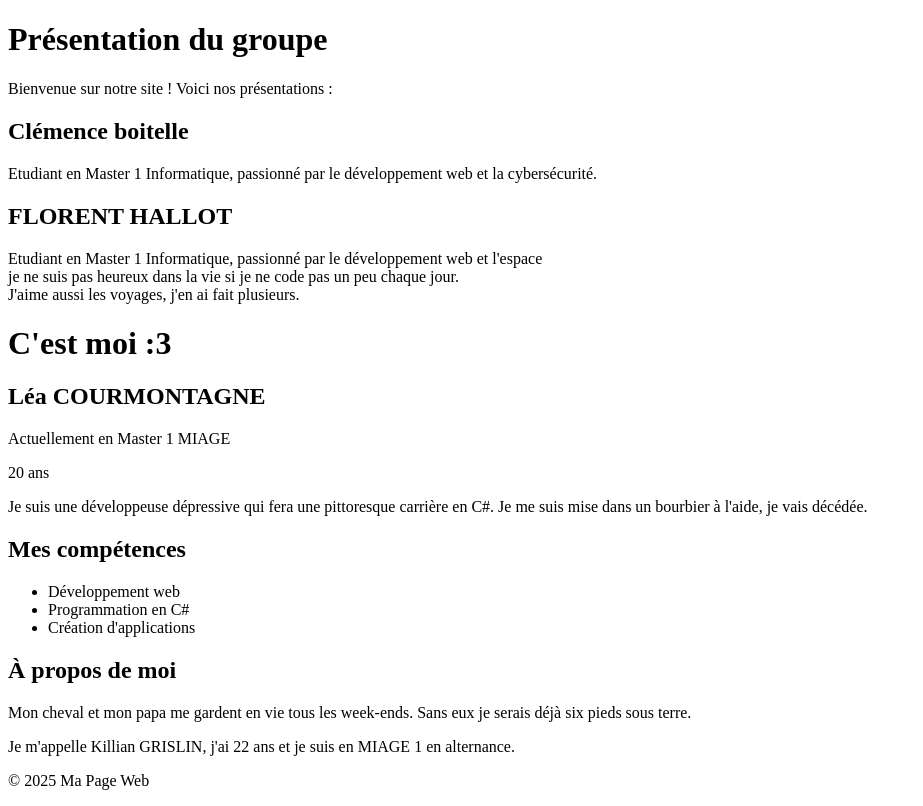
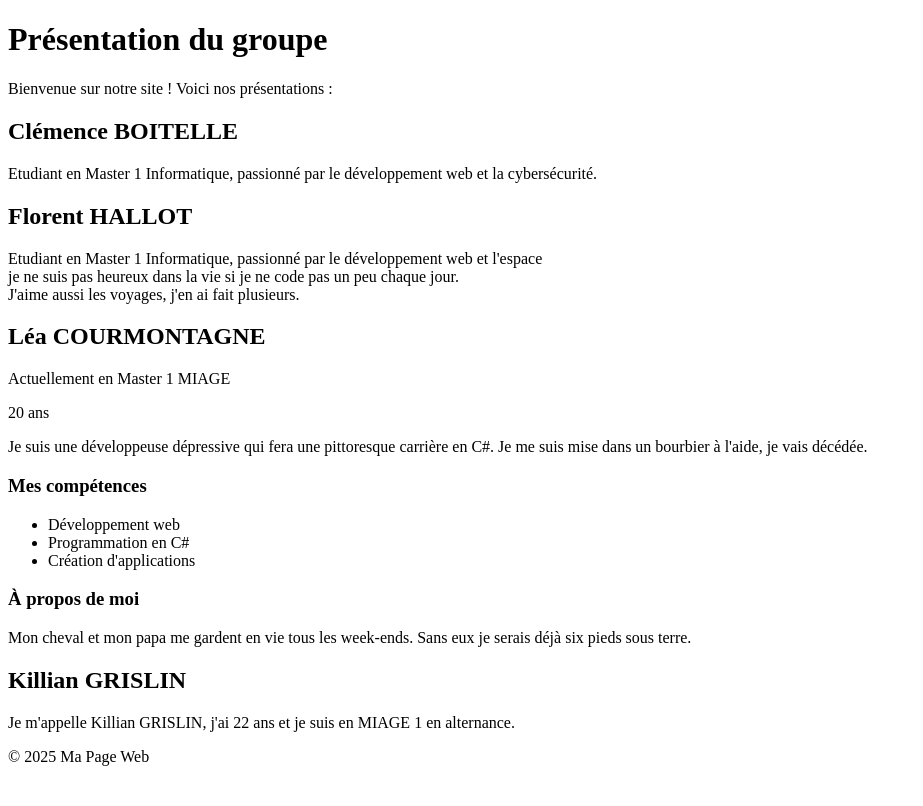
Before and after one commit to KillianGRISLIN/TD_PRO_05, a plain HTML site: page index.html in a window 1280 px wide. Shown: the whole page, without its empty margins (0-923 px from the left). Drawn offline with Linux system fonts and the light colour scheme.

Commit message:
ft-formalize-visual add same deisng for each presententation

```diff
--- a/index.html
+++ b/index.html
@@ -8,11 +8,11 @@
         <h1>Présentation du groupe</h1>
         <p>Bienvenue sur notre site ! Voici nos présentations :</p>
 
-          <h2>Clémence boitelle</h2>
+          <h2>Clémence BOITELLE</h2>
           <p>Etudiant en Master 1 Informatique, passionné par le développement web et la cybersécurité.
           </p>
 
-        <h2>FLORENT HALLOT</h2>
+        <h2>Florent HALLOT</h2>
         <p>Etudiant en Master 1 Informatique, passionné par le développement web et l'espace
             <br>
             je ne suis pas heureux dans la vie si je ne code pas un peu chaque jour.
@@ -20,9 +20,6 @@
             J'aime aussi les voyages, j'en ai fait plusieurs.
         </p>
 
-        <header>
-            <h1>C'est moi :3</h1>
-        </header>
         <main>
             <section>
                 <h2>Léa COURMONTAGNE</h2>
@@ -31,7 +28,7 @@
                 <p>Je suis une développeuse dépressive qui fera une pittoresque carrière en C#. Je me suis mise dans un bourbier à l'aide, je vais décédée.</p>
             </section>
             <section>
-                <h2>Mes compétences</h2>
+                <h3>Mes compétences</h3>
                 <ul>
                     <li>Développement web</li>
                     <li>Programmation en C#</li>
@@ -39,11 +36,12 @@
                 </ul>
             </section>
             <section>
-                <h2>À propos de moi</h2>
+                <h3>À propos de moi</h3>
                 <p>Mon cheval et mon papa me gardent en vie tous les week-ends. Sans eux je serais déjà six pieds sous terre.</p>
             </section>
         </main>
         <div>
+            <h2>Killian GRISLIN</h2>
             <p>Je m'appelle Killian GRISLIN, j'ai 22 ans et je suis en MIAGE 1 en alternance.</p>
          </div>
 
```
